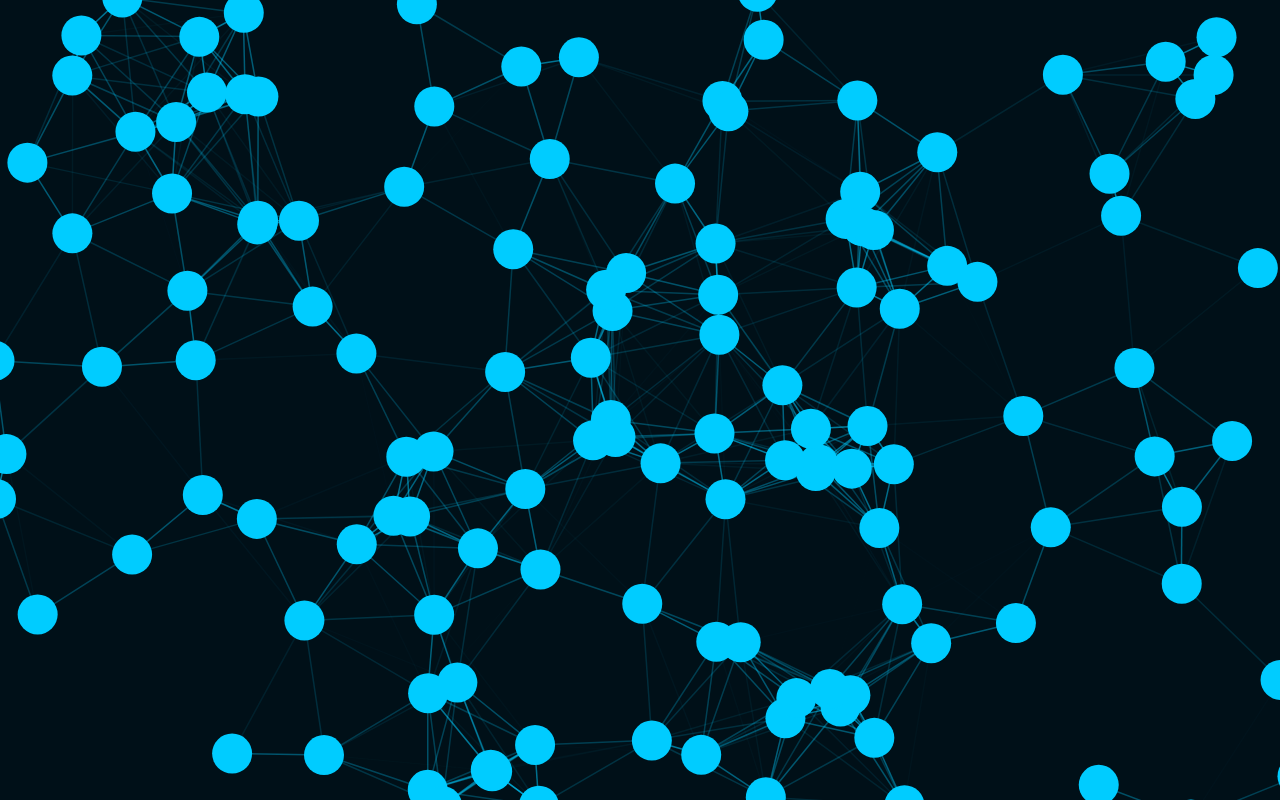
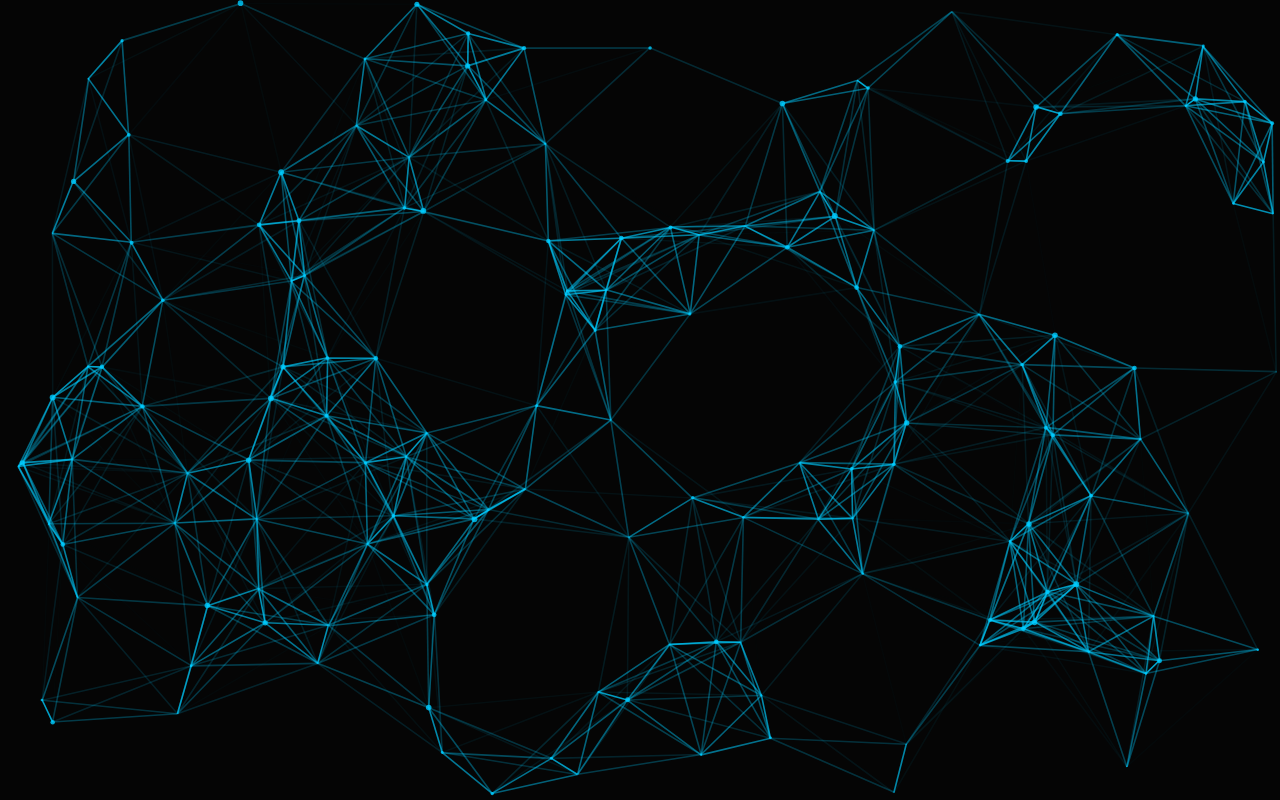
Before and after one commit to voidFQ/cerberus, a plain HTML site: page star.html in a window 1280 px wide. Drawn offline with nearby package versions, Linux system fonts and the light colour scheme.

Commit message:
Update star.html

```diff
--- a/star.html
+++ b/star.html
@@ -7,7 +7,7 @@
 <style>
 body{
     margin:0;
-    background:#001018;
+    background:#050505;
     overflow:hidden;
 }
 #particles-js{
@@ -26,15 +26,25 @@ body{
 <script>
 particlesJS("particles-js", {
   particles:{
-    number:{ value:100 },
+    number:{
+      value:130,
+      density:{ enable:true, value_area:900 }
+    },
     color:{ value:"#00ccff" },
     shape:{ type:"circle" },
+    opacity:{ value:0.8 },
+    size:{ value:3, random:true },
     line_linked:{
       enable:true,
-      distance:170,
+      distance:180,
       color:"#00ccff",
-      opacity:0.8,
-      width:1.5
+      opacity:0.9,
+      width:1.6
+    }
+  },
+  interactivity:{
+    events:{
+      onhover:{ enable:true, mode:"grab" }
     }
   }
 });
```
